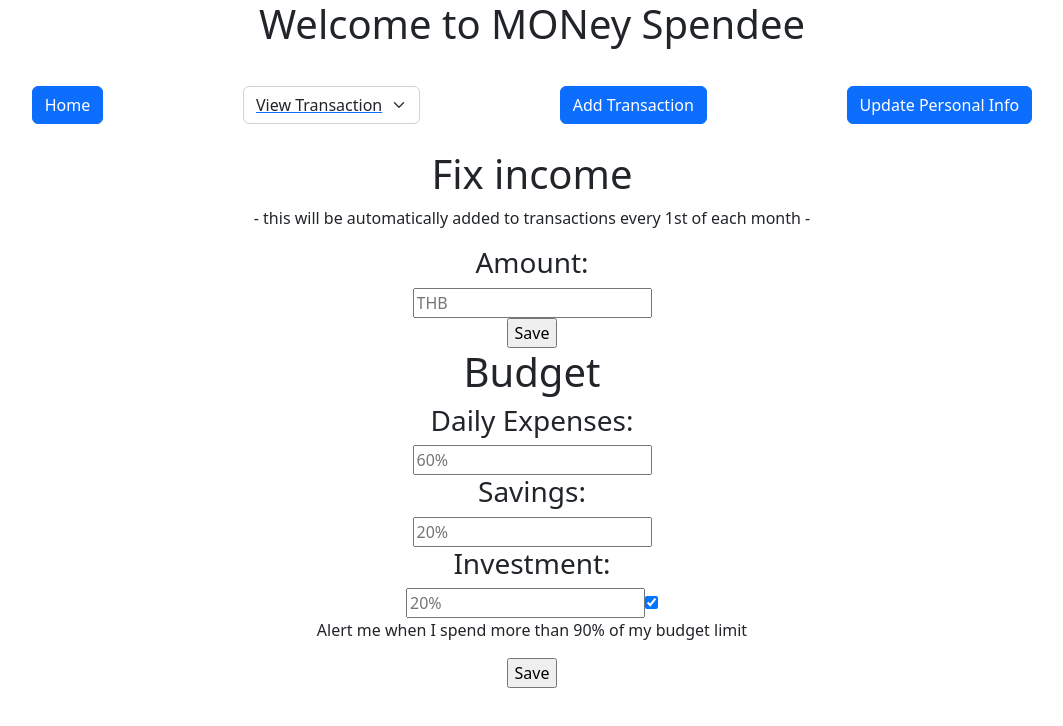
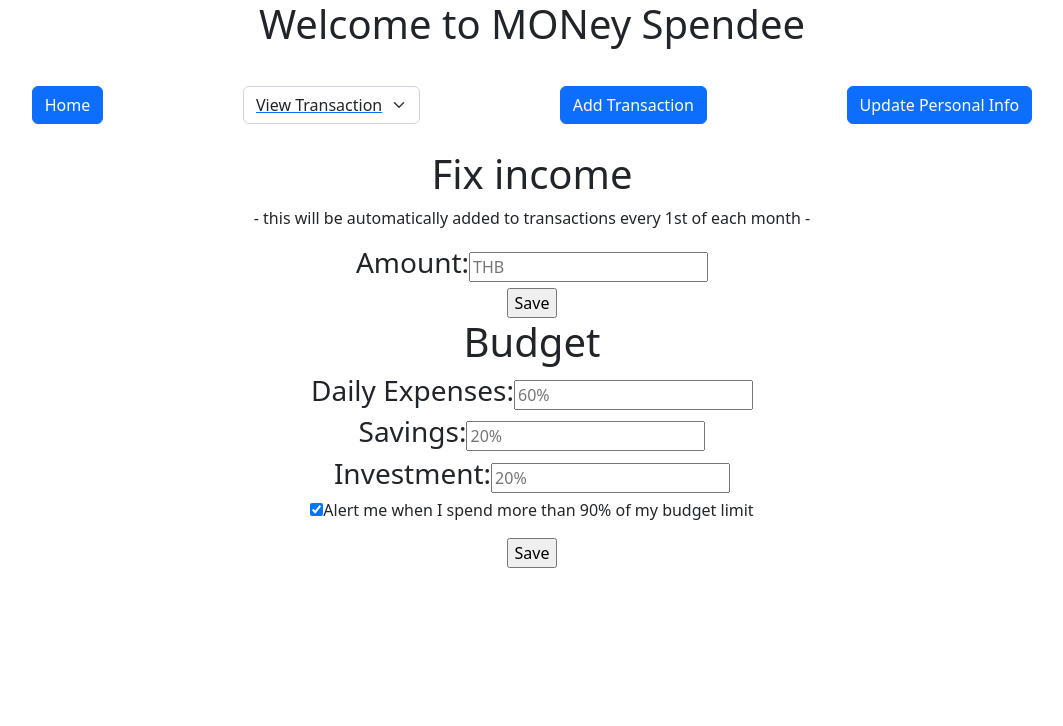
Before and after one commit to chonnikan-aue/money-spendee-client, a React (Create React App) app: page /update-info in a window 1280 px wide. Shown: the top 726 px of the page, without its empty margins (108-1171 px from the left). Built offline with nearby package versions, Linux system fonts and the light colour scheme; no server answers; the HTML template or start-up script is replaced by a standard one.

Commit message:
"add css"

```diff
--- /dev/null
+++ b/src/components/AddTransaction/AddTransaction.css
@@ -0,0 +1,3 @@
+.input {
+    display: inline-block;
+}
--- a/src/components/AddTransaction/AddTransaction.js
+++ b/src/components/AddTransaction/AddTransaction.js
@@ -1,3 +1,4 @@
+import './AddTransaction.css'
 import React, { useState } from "react"
 // import axios from "axios"
 
@@ -30,27 +31,32 @@ const AddTransaction = () => {
   const handleSubmit = e => {
     e.preventDefault();
     console.log(data)
-    console.log(type)
+
+    // axios.post("http://localhost:3001/fruits", data)
+    // .then(res => {
+    //     console.log(res)
+    // })
   }
 
   return (
     <div>
-      <h3>Title:</h3>
+      <h3 className='input'>Title:</h3>
       <input
         type="text"
         name="title"
         placeholder="What did you pay?"
         onChange={handleChange}
       />
-      <h3>Amount:</h3>
+      <br />
+      <h3 className='input'>Amount:</h3>
       <input
         type="text"
         name="amount"
         placeholder="THB"
         onChange={handleChange}
       />
-
-      <h3>Type:</h3>
+      <br />
+      <h3 className='input'>Type:</h3>
       <select
         name="type"
         onChange={handleChange} >
@@ -61,8 +67,8 @@ const AddTransaction = () => {
           ))
         }
       </select>
-
-      <h3>Account:</h3>
+      <br />
+      <h3 className='input'>Account:</h3>
       <select
         name="account"
         onChange={handleChange}>
--- /dev/null
+++ b/src/components/UpdateInfo/UpdateInfo.css
@@ -0,0 +1,3 @@
+.input {
+    display: inline-block;
+}
--- a/src/components/UpdateInfo/UpdateInfo.js
+++ b/src/components/UpdateInfo/UpdateInfo.js
@@ -1,4 +1,5 @@
 import React, { useState } from "react"
+import './UpdateInfo.css'
 import axios from "axios"
 
 const UpdateInfo = () => {
@@ -30,7 +31,7 @@ const UpdateInfo = () => {
       <span className="changeIncome">
         <h1>Fix income</h1>
         <p>- this will be automatically added to transactions every 1st of each month -</p>
-        <h3>Amount:</h3>
+        <h3 className='input'>Amount:</h3>
         <input
           type="text"
           name="income"
@@ -43,35 +44,37 @@ const UpdateInfo = () => {
       </span>
       <span className="changeBudget">
         <h1>Budget</h1>
-        <h3>Daily Expenses:</h3>
+        <h3 className='input'>Daily Expenses:</h3>
         <input
           type="text"
           name="expenses"
           placeholder="60%" // need to update to default value from DB
           onChange={handleChange}
         />
-        <h3>Savings:</h3>
+        <br />
+        <h3 className='input'>Savings:</h3>
         <input
           type="text"
           name="saving"
           placeholder="20%" // need to update to default value from DB
           onChange={handleChange}
         />
-        <h3>Investment:</h3>
+        <br />
+        <h3 className='input'>Investment:</h3>
         <input
           type="text"
           name="invest"
           placeholder="20%" // need to update to default value from DB
           onChange={handleChange}
           />
-
+        <br />
         <input
           type="checkbox"
           name="alert"
           checked={alert}
           onChange={() => setAlert(!alert)}
         />
-        <p>Alert me when I spend more than 90% of my budget limit</p>
+        <p className='input'>Alert me when I spend more than 90% of my budget limit</p>
 
         <form onSubmit={handleSubmit}>
           <input type="submit" value="Save" />
```
